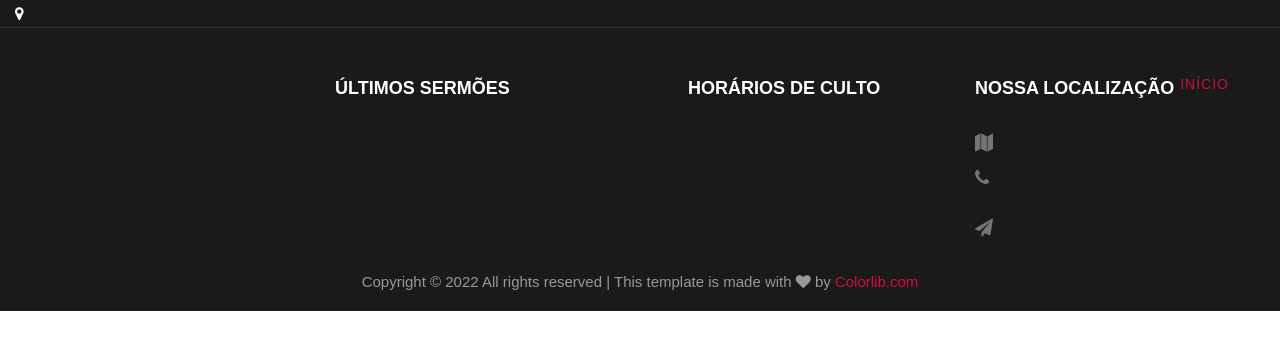
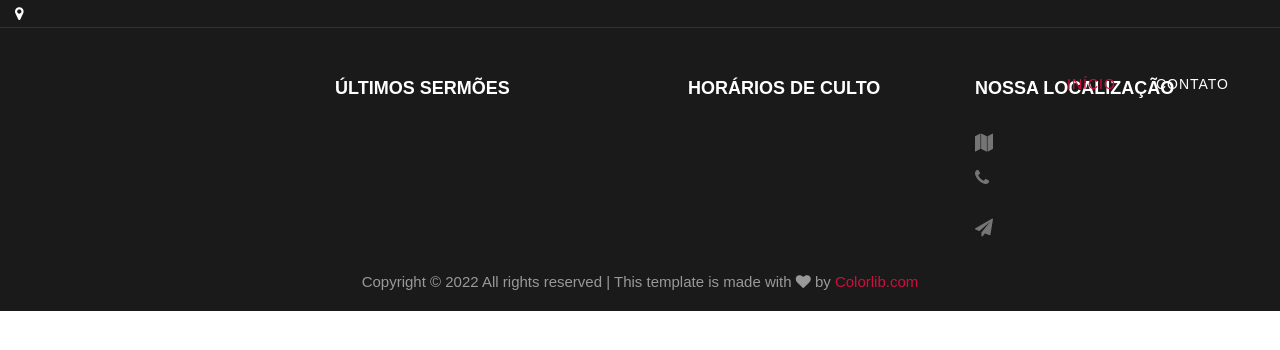
Before and after one commit to renannoronha/iasd, a Django app: template home/templates/home/home.html in a window 1280 px wide. Shown: the top 350 px of the page. Run offline with Django 3.2, Linux system fonts and the light colour scheme; the template is opened without the code that fills it, so the values that code supplies are empty; some libraries are stand-ins or nearby versions.

Commit message:
contact page

```diff
--- a/home/templates/home/nav.html
+++ b/home/templates/home/nav.html
@@ -21,7 +21,7 @@
                 <!-- <li class="nav-item"><a href="sermons.html" class="nav-link">Sermões</a></li> -->
                 <!-- <li class="nav-item"><a href="events.html" class="nav-link">Events</a></li> -->
                 <!-- <li class="nav-item"><a href="blog.html" class="nav-link">Blog</a></li> -->
-                <!-- <li class="nav-item"><a href="contact.html" class="nav-link">Contato</a></li> -->
+                <li class="nav-item"><a href="{% url 'contact' %}" class="nav-link">Contato</a></li>
                 <!-- <li class="nav-item cta"><a href="contact.html" class="nav-link">Donate</a></li> -->
             </ul>
         </div>
```
